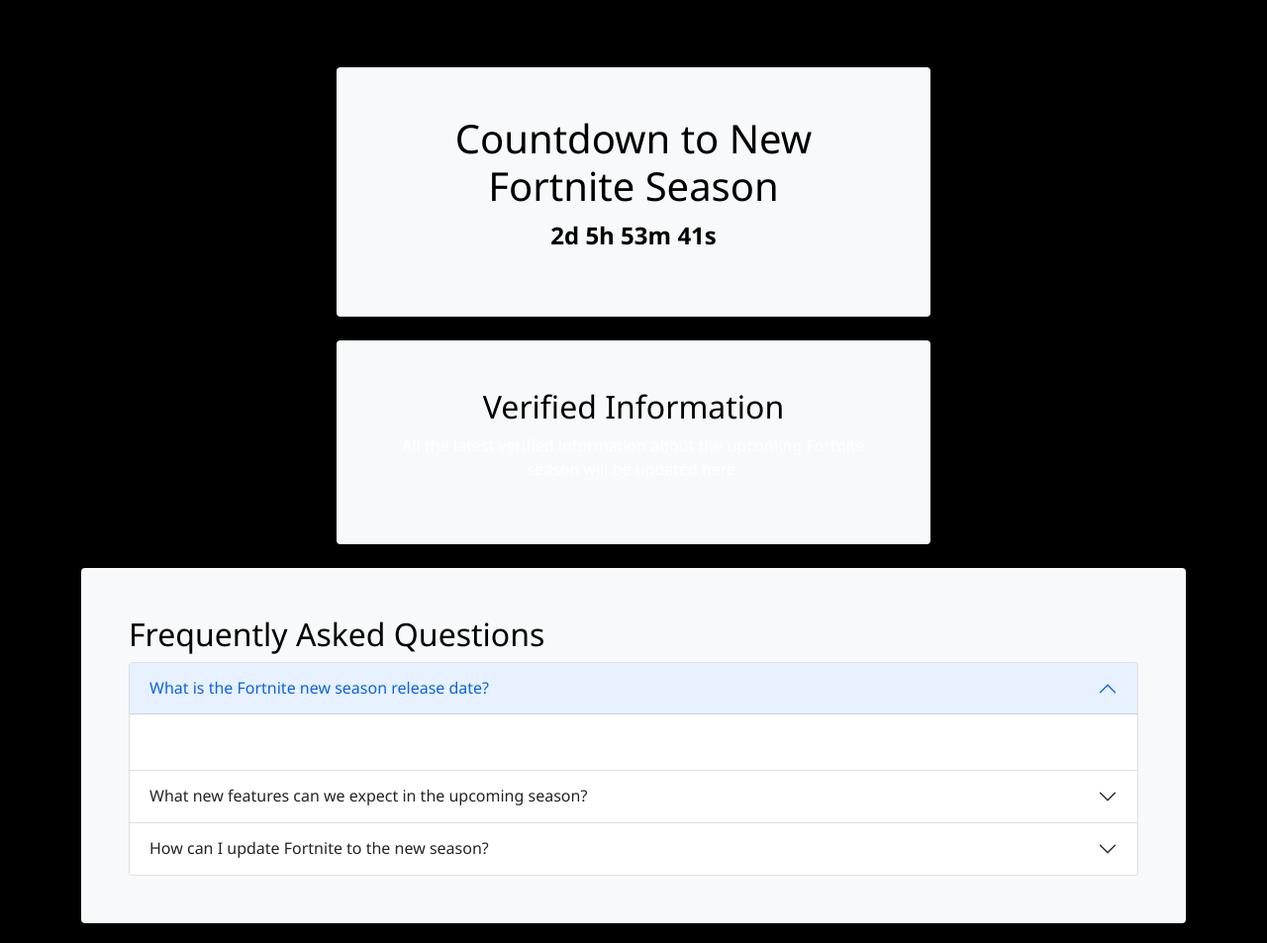
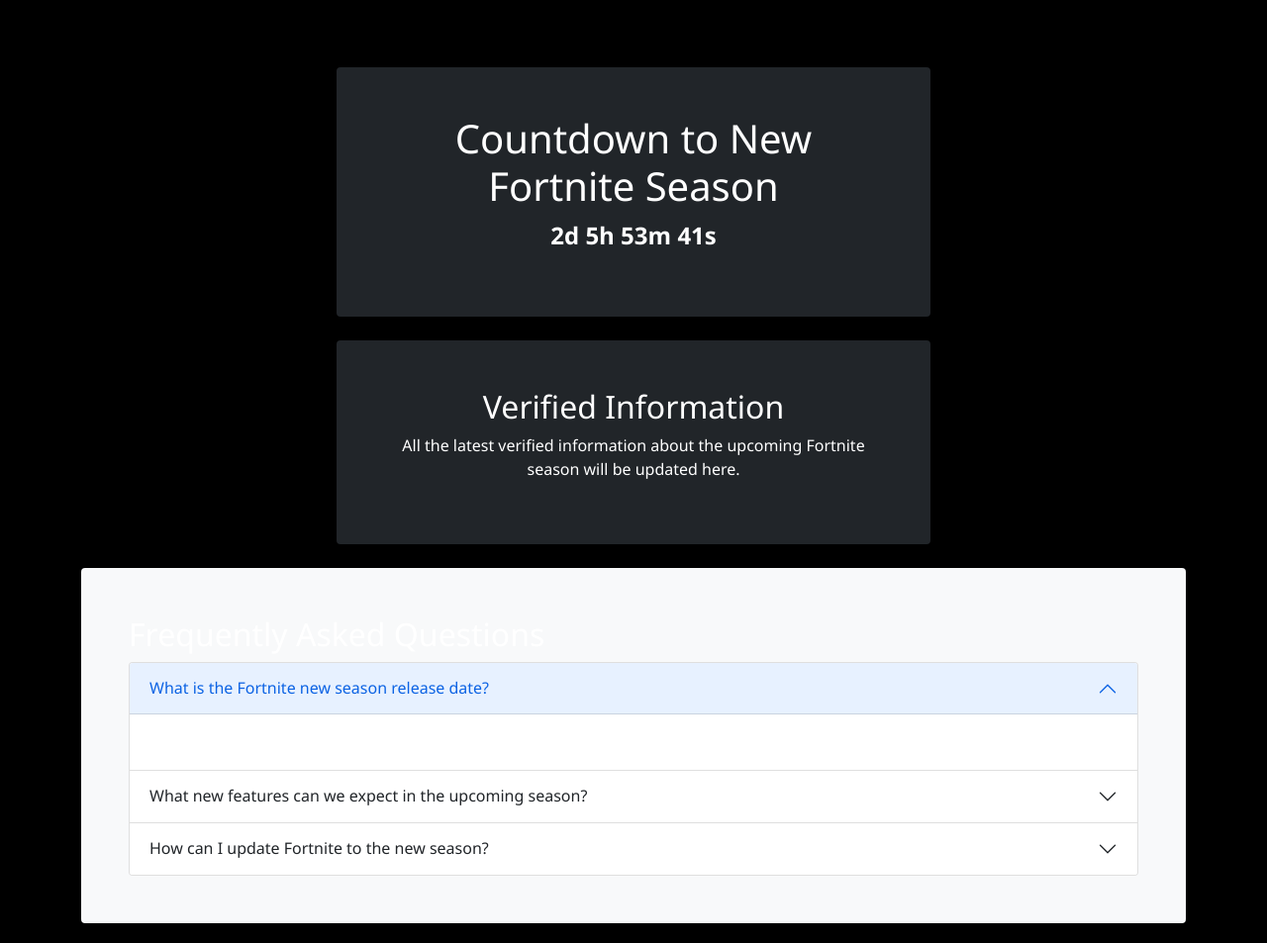
Before and after one commit to AndrewGuadi/newfortniteseason, a Flask app: page / in a window 1280 px wide. Shown: the whole page at 99% size. Run offline with Flask 3, Linux system fonts and the light colour scheme.

Commit message:
Changed css style

```diff
--- a/static/css/index.css
+++ b/static/css/index.css
@@ -16,11 +16,11 @@ body {
 }
 
 h1, h2 {
-    color: black;
+    color: white;
 }
 
 #timer {
     font-size: 24px;
     font-weight: bold;
-    color: black;
+    color: white;
 }
--- a/templates/index.html
+++ b/templates/index.html
@@ -9,11 +9,11 @@
 </head>
 <body>
     <div class="container mt-5">
-        <div class="countdown-container text-center p-5 bg-light rounded">
+        <div class="countdown-container text-center p-5 bg-dark rounded">
             <h1>Countdown to New Fortnite Season</h1>
             <p id="timer" class="fs-4"></p>
         </div>
-        <div class="info-container mt-4 p-5 bg-light rounded">
+        <div class="info-container mt-4 p-5 bg-dark rounded">
             <h2>Verified Information</h2>
             <p>
                 All the latest verified information about the upcoming Fortnite season will be updated here.
```
